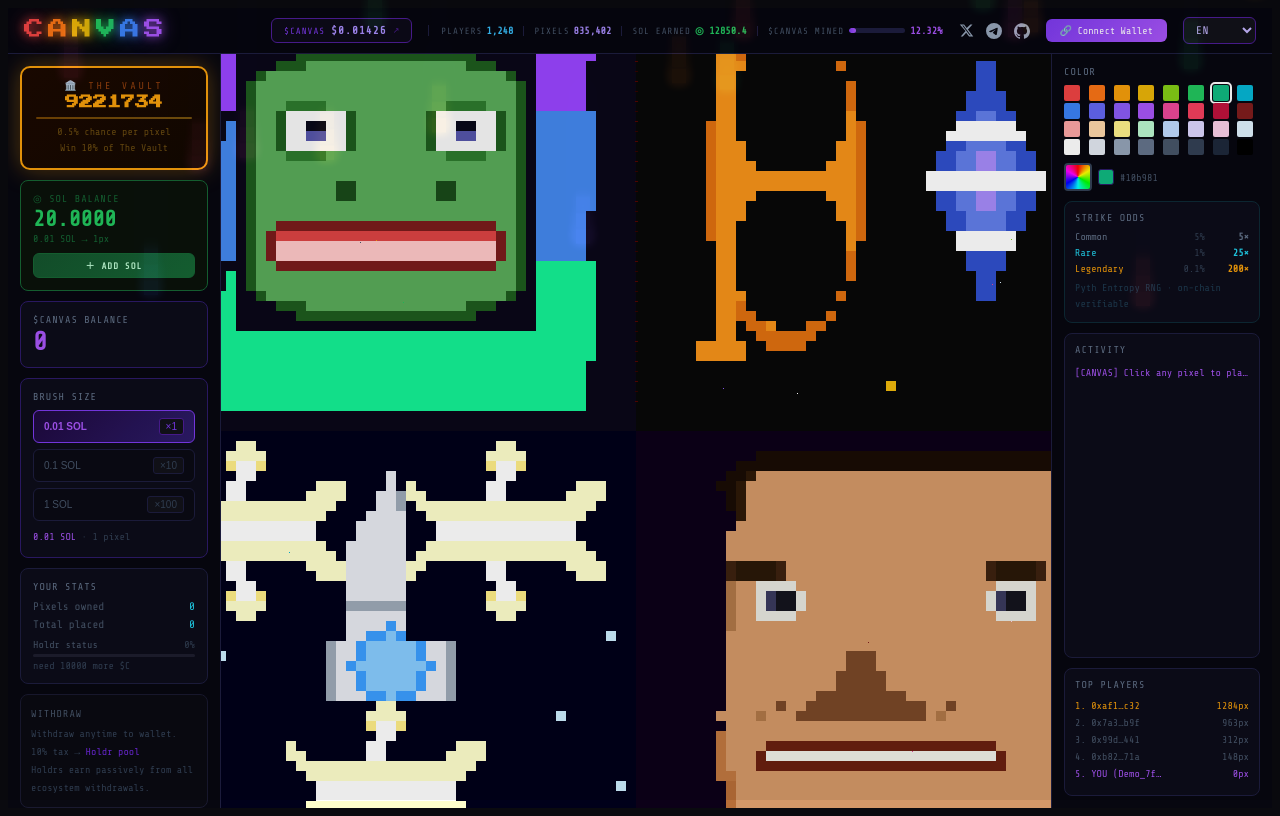
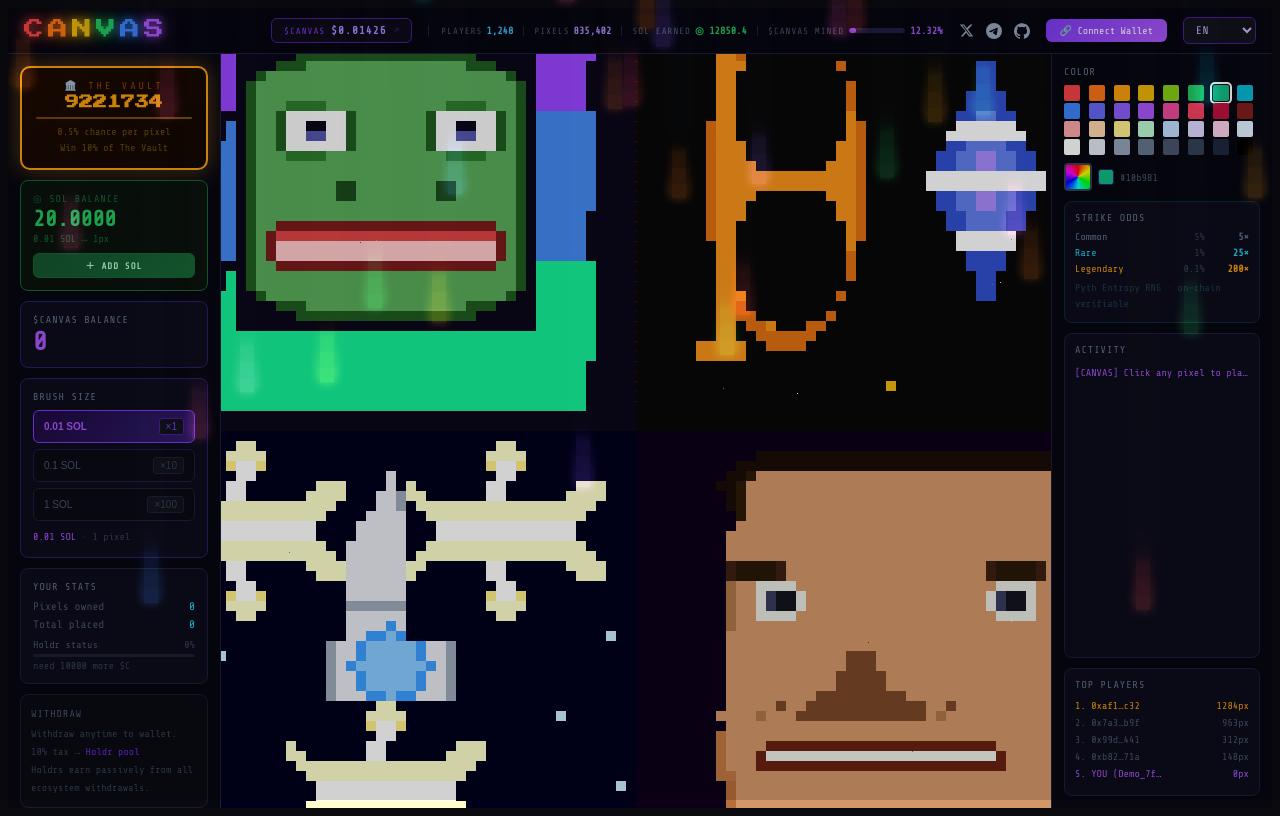
Before and after one commit to alnany/canvas, a Next.js app: page /play in a window 1280 px wide. Built offline with nearby package versions, Linux system fonts and the light colour scheme.

Commit message:
fix: bump game page BgCanvas opacity 0.18 + speedScale 0.4 — was too slow/faint to see

```diff
--- a/app/play/page.tsx
+++ b/app/play/page.tsx
@@ -726,7 +726,7 @@ export default function Play() {
   return (
     <>
     <MouseTrail />
-    <BgCanvas opacity={0.08} speedScale={0.2} zIndex={150} />
+    <BgCanvas opacity={0.18} speedScale={0.4} zIndex={150} />
     <div style={{background:"transparent",height:"100vh",color:"#e2e8f0",fontFamily:"'Share Tech Mono','Courier New',monospace",overflow:"hidden"}}>
       {/* Top bar */}
       <div style={{borderBottom:"1px solid #1e1e3f",padding:"9px 16px",display:"flex",alignItems:"center",justifyContent:"space-between",background:"rgba(7,7,16,0.95)",backdropFilter:"blur(8px)"}}>
```
